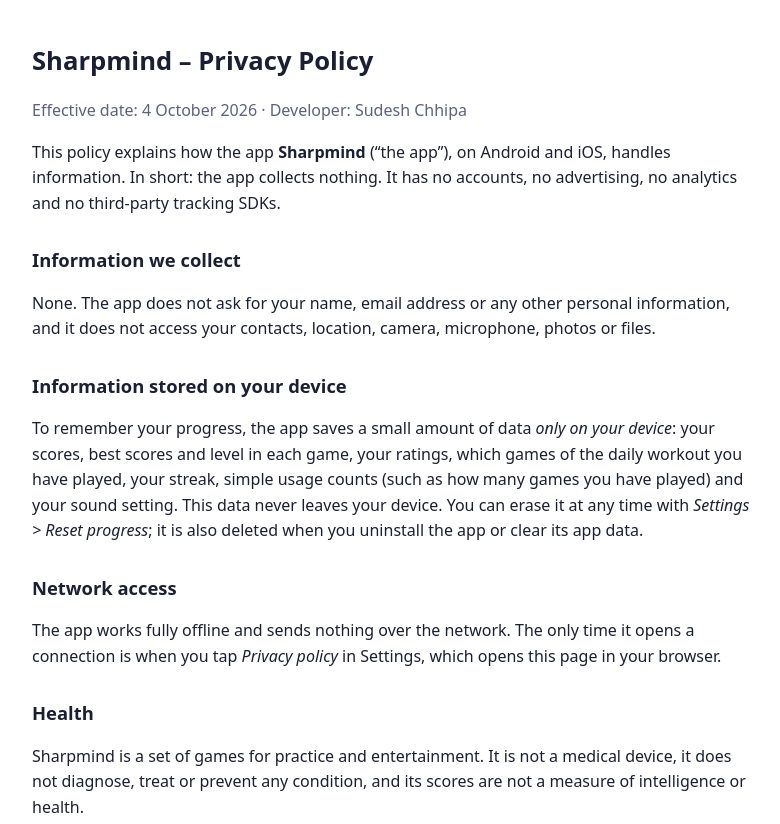
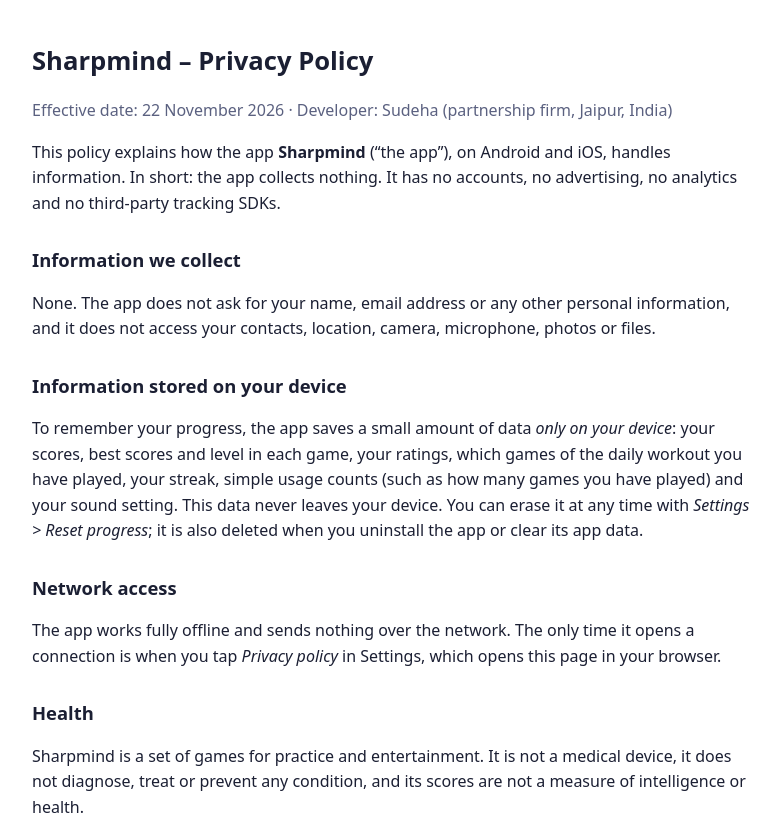
Before and after one commit to sudesh1456/nebula-blocks-privacy, a plain HTML site: page sharpmind/privacy-policy.html in a window 1280 px wide. Shown: the top 824 px of the page, without its empty margins (248-1028 px from the left). Drawn offline with Linux system fonts and the light colour scheme.

Commit message:
Sharpmind privacy policy: developer Sudeha for the Google Play release
Co-Authored-By: Claude Opus 5.5 <noreply@anthropic.com>

```diff
--- a/sharpmind/privacy-policy.html
+++ b/sharpmind/privacy-policy.html
@@ -13,7 +13,7 @@
 </head>
 <body>
 <h1>Sharpmind – Privacy Policy</h1>
-<p class="muted">Effective date: 4 October 2026 · Developer: Sudesh Chhipa</p>
+<p class="muted">Effective date: 22 November 2026 · Developer: Sudeha (partnership firm, Jaipur, India)</p>
 
 <p>This policy explains how the app <strong>Sharpmind</strong> (“the app”), on Android and iOS, handles
 information. In short: the app collects nothing. It has no accounts, no advertising, no analytics and no
```
